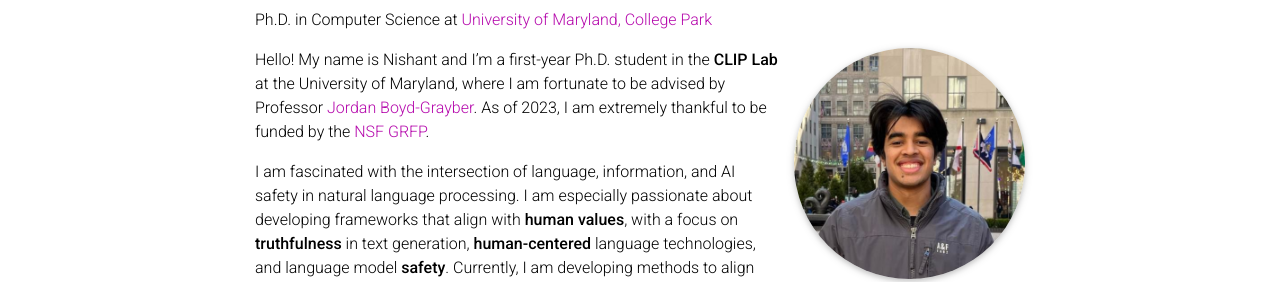
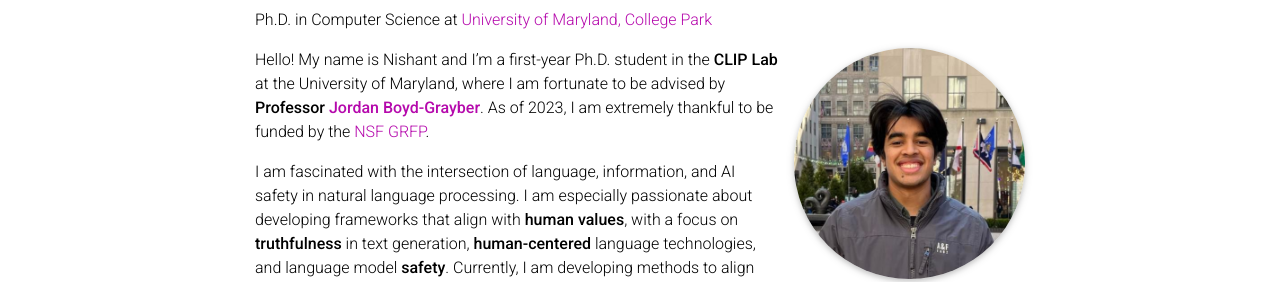
Before and after one commit to nbalepur/new-website, a Jekyll site: the page built from _pages/about.md, in a window 1280 px wide and 1341 px high. Shown: the part 153-435 px from the top of the window. Built offline with Jekyll 4.4.1, drawn with Linux system fonts in a browser that asks for light colours; full-size pictures stand in for the smaller copies a plugin makes; comment, search, counter and statistics services are not loaded; a style sheet for code colours, icons or effects is not loaded.

```diff
--- a/_pages/about.md
+++ b/_pages/about.md
@@ -17,7 +17,7 @@ selected_papers: true # includes a list of papers marked as "selected={true}"
 social: true  # includes social icons at the bottom of the page
 ---
 
-Hello! My name is Nishant and I'm a first-year Ph.D. student in the **CLIP Lab** at the University of Maryland, where I am fortunate to be advised by Professor [Jordan Boyd-Grayber](http://users.umiacs.umd.edu/~jbg/). As of 2023, I am extremely thankful to be funded by the [NSF GRFP](https://www.nsfgrfp.org/).
+Hello! My name is Nishant and I'm a first-year Ph.D. student in the **CLIP Lab** at the University of Maryland, where I am fortunate to be advised by **Professor [Jordan Boyd-Grayber](http://users.umiacs.umd.edu/~jbg/)**. As of 2023, I am extremely thankful to be funded by the [NSF GRFP](https://www.nsfgrfp.org/).
 
 I am fascinated with the intersection of language, information, and AI safety in natural language processing. I am especially passionate about developing frameworks that align with **human values**, with a focus on **truthfulness** in text generation, **human-centered** language technologies, and language model **safety**. Currently, I am developing methods to align LLMs for educational applications and to equip LLMs with more interpretable reasoning.
 
```
